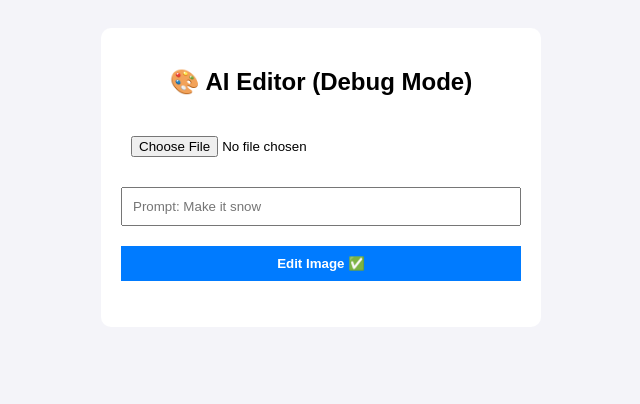
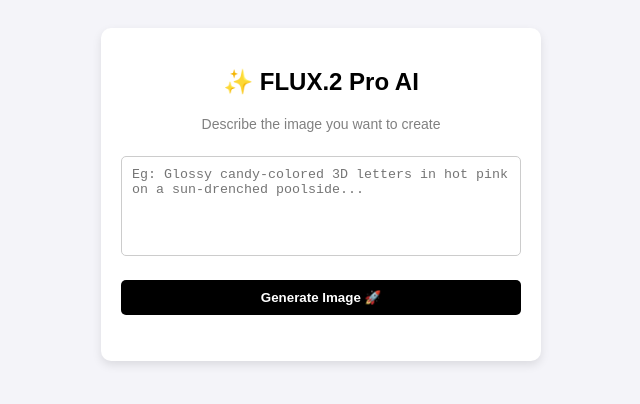
Before and after one commit to yuvraj67-ys/bg-remover-api, a plain HTML site: page index.html in a window 1280 px wide. Shown: the whole page, without its empty margins (319-959 px from the left). Drawn offline with Linux system fonts and the light colour scheme.

Commit message:
Revamp AI Image Generator UI and functionality
Updated title and enhanced styling for the AI image generator interface. Refactored JavaScript functions for image generation and improved user prompts.

```diff
--- a/index.html
+++ b/index.html
@@ -3,92 +3,76 @@
 <head>
     <meta charset="UTF-8">
     <meta name="viewport" content="width=device-width, initial-scale=1.0">
-    <title>AI Image Editor - Test</title>
+    <title>FLUX.2 Pro - AI Image Generator</title>
     <style>
         body { font-family: Arial, sans-serif; background-color: #f4f4f9; padding: 20px; text-align: center; }
-        .container { max-width: 400px; background: white; padding: 20px; border-radius: 10px; margin: auto; }
-        input, button { width: 100%; margin: 10px 0; padding: 10px; box-sizing: border-box; }
-        button { background-color: #007bff; color: white; border: none; font-weight: bold; }
-        #status { font-weight: bold; margin-top: 10px; word-wrap: break-word; }
+        .container { max-width: 400px; background: white; padding: 20px; border-radius: 10px; margin: auto; box-shadow: 0 4px 10px rgba(0,0,0,0.1); }
+        textarea, button { width: 100%; margin: 10px 0; padding: 10px; box-sizing: border-box; border-radius: 5px; }
+        textarea { height: 100px; border: 1px solid #ccc; resize: none; }
+        button { background-color: #000; color: white; border: none; font-weight: bold; cursor: pointer; }
+        button:hover { background-color: #333; }
+        #status { font-weight: bold; margin-top: 10px; }
         #resultImage { max-width: 100%; margin-top: 15px; border-radius: 10px; display: none; }
     </style>
 </head>
 <body>
 
     <div class="container">
-        <h2>🎨 AI Editor (Debug Mode)</h2>
-        <input type="file" id="imageInput" accept="image/*" />
-        <input type="text" id="promptInput" placeholder="Prompt: Make it snow" />
-        <button id="editBtn" onclick="editImage()">Edit Image ✅</button>
+        <h2>✨ FLUX.2 Pro AI</h2>
+        <p style="font-size: 14px; color: gray;">Describe the image you want to create</p>
+
+        <textarea id="promptInput" placeholder="Eg: Glossy candy-colored 3D letters in hot pink on a sun-drenched poolside..."></textarea>
+
+        <button id="generateBtn" onclick="generateImage()">Generate Image 🚀</button>
+
         <p id="status"></p>
         <img id="resultImage" />
     </div>
 
     <script>
-        async function editImage() {
-            const fileInput = document.getElementById('imageInput').files[0];
+        async function generateImage() {
             const promptText = document.getElementById('promptInput').value;
             const statusText = document.getElementById('status');
             const resultImg = document.getElementById('resultImage');
-            const editBtn = document.getElementById('editBtn');
+            const generateBtn = document.getElementById('generateBtn');
 
-            if (!fileInput || !promptText) {
-                alert("Image aur Prompt dono daalo!");
+            if (!promptText) {
+                alert("Bhai, pehle Prompt daalo!");
                 return;
             }
 
-            // Image size check (Max 2MB for testing)
-            if (fileInput.size > 2 * 1024 * 1024) {
-                statusText.innerText = "❌ Error: Photo ka size 2MB se bada hai. Choti photo use karein!";
-                statusText.style.color = "red";
-                return;
-            }
-
-            statusText.innerText = "⏳ Request Bheji Jaa Rahi Hai... Please wait!";
+            statusText.innerText = "⏳ FLUX.2 Pro AI soch raha hai... Please wait!";
             statusText.style.color = "blue";
-            editBtn.disabled = true;
+            generateBtn.disabled = true;
             resultImg.style.display = "none";
 
-            const reader = new FileReader();
-            reader.readAsDataURL(fileInput);
-
-            reader.onload = async function () {
-                const base64Image = reader.result;
-
             try {
+                // Yahan aapka Vercel API link laga hua hai 👇
                 const response = await fetch('https://ai-image-api-mu.vercel.app/api/edit', {
                     method: 'POST',
                     headers: { 'Content-Type': 'application/json' },
-                        body: JSON.stringify({ image: base64Image, prompt: promptText })
+                    body: JSON.stringify({ prompt: promptText })
                 });
-
-                    // Check for Vercel Timeouts or Size limits
-                    if (response.status === 504) {
-                        throw new Error("Vercel Timeout (10 seconds limits par ho gayi). AI slow hai.");
-                    }
-                    if (response.status === 413) {
-                        throw new Error("Payload Too Large. Photo ka size Vercel limit se bada hai.");
-                    }
 
                 const data = await response.json();
 
                 if (response.ok && data.success) {
-                        statusText.innerText = "Image Edited ✅";
+                    statusText.innerText = "Image Generated ✅";
                     statusText.style.color = "green";
                     resultImg.src = data.edited_image_url;
                     resultImg.style.display = "block";
                 } else {
-                        throw new Error(data.error || "Unknown API Error");
+                    throw new Error(data.error || "API Error");
                 }
 
             } catch (error) {
                 console.error("API Error:", error);
-                    statusText.innerText = "❌ Error aaya: " + error.message;
+                // Agar Payment ka error aaya toh wo yahan dikhega
+                statusText.innerText = "❌ Error: " + error.message;
                 statusText.style.color = "red";
             } finally {
-                    editBtn.disabled = false;
+                generateBtn.disabled = false;
             }
-            };
         }
     </script>
 
```
Lines whose indentation alone changed are shown as unchanged.
